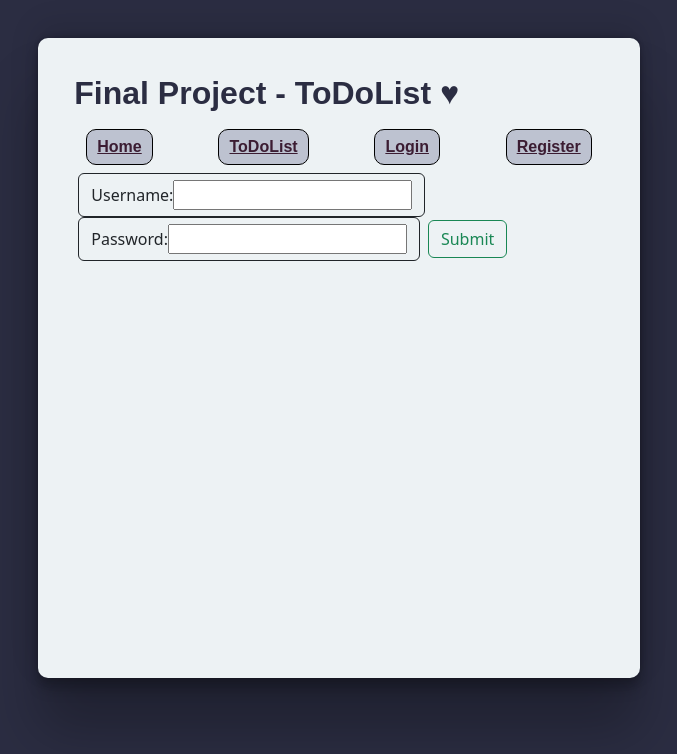
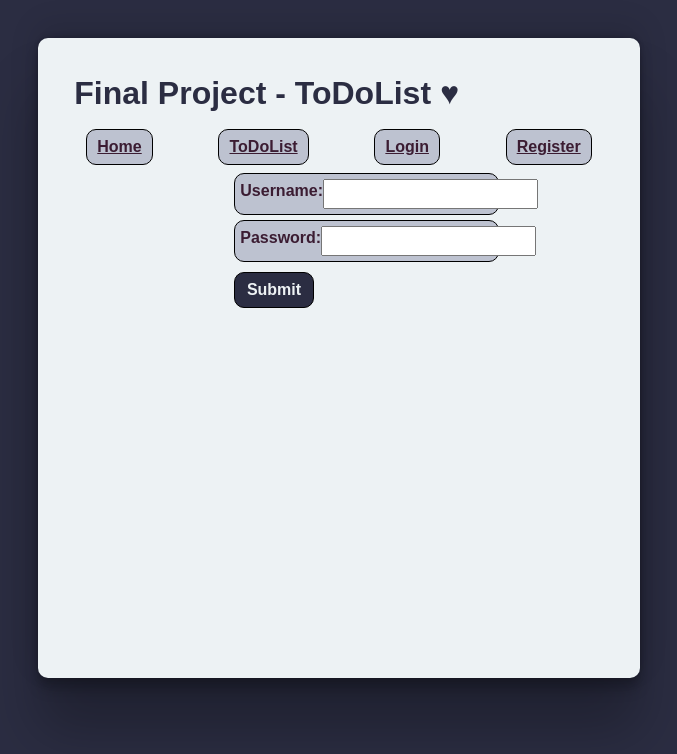
Before and after one commit to Siblarn/react1, a React (Create React App) app: page /login in a window 1280 px wide. Shown: the top 754 px of the page, without its empty margins (301-978 px from the left). Built offline with nearby package versions, Linux system fonts and the light colour scheme.

Commit message:
css login

```diff
--- a/src/Member/Showmem.js
+++ b/src/Member/Showmem.js
@@ -6,6 +6,8 @@ export default function Showmem() {
 
   return (
     <div style={{width:"100%",display:"flex",justifyContent:"start",  border: "0.3px solid black",
+    justifyContent:"centers",
+    alignItems:"center",
     padding: "5px",
     fontFamily: "Ubuntu, sans-serif",
     backgroundColor: "#2B2D42",
@@ -13,7 +15,7 @@ export default function Showmem() {
     fontWeight: "bold",
     borderRadius: "10px 10px",
     height:"3.2vh",
-    width:"15%",
+    width:"25%",
     marginBottom:"10px"
     }}>
      {userParse && <div style={{paddingLeft:"8px"}}>{userParse.data.username ? `Welcome, ${userParse.data.username} ` : ""}</div>}
--- a/src/Navbar/Login.js
+++ b/src/Navbar/Login.js
@@ -8,8 +8,7 @@ export default function Login() {
   const [inputs, setInputs] = useState({});
   const [result, setResult] = useState({});
   const navigate = useNavigate();
-  const endpoint =
-    "http://61.7.237.18:747";
+  const endpoint = "http://61.7.237.18:747";
   const handleChange = (event) => {
     const name = event.target.name;
     const value = event.target.value;
@@ -41,7 +40,7 @@ export default function Login() {
       .then((result) => {
         if (result.data != null) {
           localStorage.setItem("user", JSON.stringify(result.data));
-          window.location.replace('http://localhost:3000/Todolist');
+          window.location.replace("http://localhost:3000/Todolist");
         }
         console.log(result);
       })
@@ -64,7 +63,23 @@ export default function Login() {
   };
   return (
     <form onSubmit={handleSubmit}>
-      <label class="btn btn-outline-dark mx-1">
+      <label
+        style={{
+          fontFamily: "Ubuntu, sans-serif",
+          fontWeight: "bold",
+          color: "#2b2d42",
+          border: "0.3px solid black",
+          padding: "5px",
+          fontFamily: "Ubuntu, sans-serif",
+          backgroundColor: "#BDC2D0",
+          color: "#3b1c32",
+          fontWeight: "bold",
+          borderRadius: "10px 10px",
+          display:"flex",
+          width:"50%",
+          marginLeft:"10rem"
+        }}
+      >
         Username:
         <input
           type="text"
@@ -73,7 +88,24 @@ export default function Login() {
           onChange={handleChange}
         />
       </label>
-      <label class="btn btn-outline-dark mx-1">
+      <label
+        style={{
+          fontFamily: "Ubuntu, sans-serif",
+          fontWeight: "bold",
+          color: "#2b2d42",
+          border: "0.3px solid black",
+          padding: "5px",
+          fontFamily: "Ubuntu, sans-serif",
+          backgroundColor: "#BDC2D0",
+          color: "#3b1c32",
+          fontWeight: "bold",
+          borderRadius: "10px 10px",
+          width:"50%",
+          display:"flex",
+          marginTop:"5px",
+          marginLeft:"10rem",
+        }}
+      >
         Password:
         <input
           type="password"
@@ -82,8 +114,25 @@ export default function Login() {
           onChange={handleChange}
         />
       </label>
-      <input class="btn btn-outline-success mx-1" type="submit" />
+      <div>
+        <input
+          type="submit"
+          style={{
+            alignItems:"center",
+            justifyContent:"center",
+            border: "0.3px solid black",
+            padding: "5px",
+            fontFamily: "Ubuntu, sans-serif",
+            backgroundColor: "#2B2D42",
+            color: "#EDF2F4",
+            fontWeight: "bold",
+            borderRadius: "10px 10px",
+            marginTop:"10px",
+            marginLeft:"10rem",
+            width:"15%",
+          }}
+        />
+      </div>
     </form>
-
   );
 }
```
